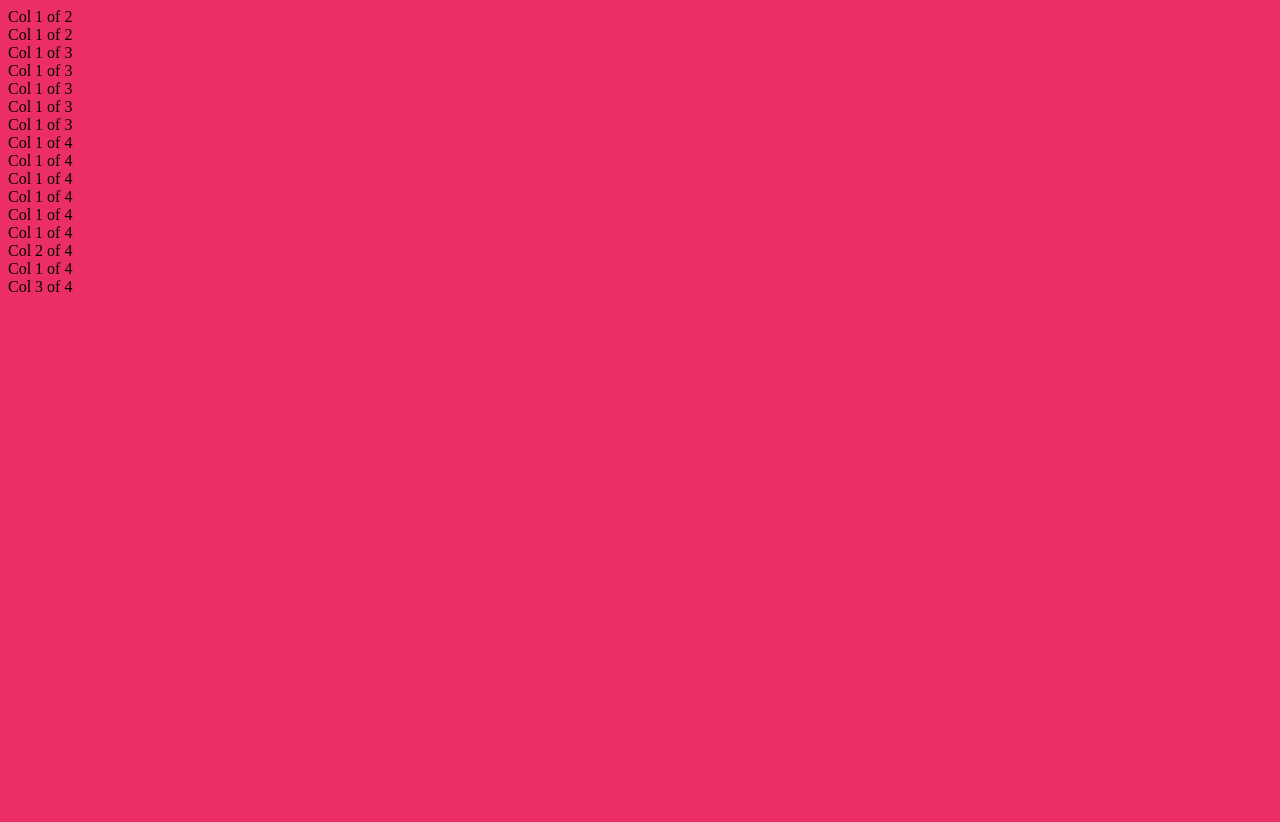
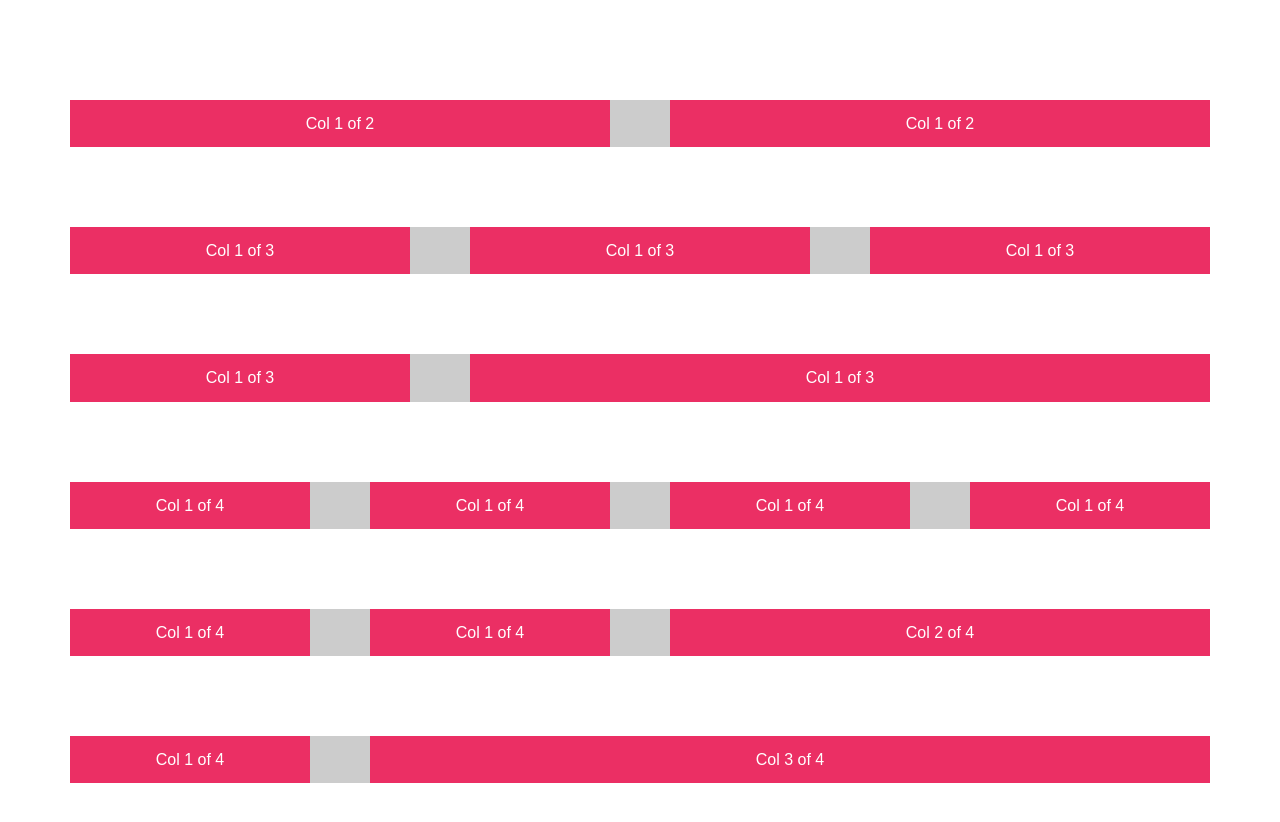
Before and after one commit to CodeIsaMystic/Grid-with-floats, a website: page app/index.html in a window 1280 px wide. Before the commit the page ends 800 px from the top, so only its background shows below. Drawn offline with Linux system fonts and the light colour scheme.

Commit message:
add grid system with calc() and float

```diff
--- a/app/index.html
+++ b/app/index.html
@@ -4,12 +4,7 @@
     <meta charset="UTF-8" />
     <meta name="viewport" content="width=device-width, initial-scale=1.0" />
 
-    <link
-      href="https://fonts.googleapis.com/css?family=Open+Sans:300,400,600"
-      rel="stylesheet"
-    />
     <link rel="stylesheet" href="css/style.css" />
-    <link rel="shortcut icon" type="image/png" href="YOURFAVICON" />
 
     <title>Title</title>
   </head>
--- /dev/null
+++ b/app/sass/abstracts/_mixins.scss
@@ -0,0 +1,7 @@
+@mixin clearfix {
+  &::after {
+    content: "";
+    display: table;
+    clear: both;
+  }
+}
--- /dev/null
+++ b/app/sass/abstracts/_variables.scss
@@ -0,0 +1,25 @@
+/* ======================
+Primary: #eb2f64
+Primary light: #FF3366
+Primary dark: #BA265D
+
+Grey light 1: #faf9f9
+Grey light 2: #f4f2f2
+Grey light 3: #f0eeee
+Grey light 4: #ccc
+
+Grey dark 1: #333
+Grey dark 2: #777
+Grey dark 3: #999
+====================== */
+
+/* =Grid */
+$grid-width: 114rem;
+$gutter-vertical: 8rem;
+$gutter-horizontal: 6rem;
+
+/*  =Colors  */
+$color-grey-dark: #999;
+$color-grey-light: #ccc;
+$color-white: #fff;
+$color-primary: #eb2f64;
--- /dev/null
+++ b/app/sass/base/_base.scss
@@ -0,0 +1,14 @@
+*, *::after, *::before {
+  margin: 0;
+  padding: 0;
+  box-sizing: inherit;
+}
+html {
+  /*  This set the font size of the site for 1rem  */
+  font-size: 62.5%;
+}
+
+body {
+  box-sizing: border-box;
+  background-color: $color-white;
+}
--- /dev/null
+++ b/app/sass/base/_typography.scss
@@ -0,0 +1,9 @@
+/* =body  */
+body {
+  font-size: 1.6rem;
+  font-family: sans-serif;
+  font-weight: 400;
+  line-height: 1.7;
+  color: $color-white;
+  //padding: 3rem;
+}
--- a/app/sass/layout/_grid.scss
+++ b/app/sass/layout/_grid.scss
@@ -0,0 +1,55 @@
+.grid-test {
+  margin-top: 10rem;
+}
+
+.row {
+  max-width: $grid-width;
+  background-color: $color-grey-light;
+  margin: 0 auto;
+  margin-bottom: $gutter-vertical;
+  text-align: center;
+
+  &:not(:last-child) {
+    margin-bottom: $gutter-vertical;
+  }
+
+  @include clearfix;
+
+/*  ^ Will select all attributes who start with "col-"  */
+  [class^="col-"] {
+    padding: 1rem;
+    float: left;
+    background-color: $color-primary;
+
+    &:not(:last-child) {
+    margin-right: $gutter-horizontal;
+    }
+  }
+
+/* calc() can do Math with all units types
+  SASS can not      &
+we do need "\#{}" to insert a SASS variable */
+  .col-1-of-2 {
+    width: calc((100% - #{$gutter-horizontal}) / 2);
+  }
+
+  .col-1-of-3 {
+     width: calc((100% - 2 * #{$gutter-horizontal}) / 3);
+  }
+
+  .col-2-of-3 {
+     width: calc( 2 * ((100% - 2 * #{$gutter-horizontal}) / 3) + #{$gutter-horizontal});
+  }
+
+  .col-1-of-4 {
+     width: calc((100% - 3 * #{$gutter-horizontal}) / 4);
+  }
+
+  .col-2-of-4 {
+     width: calc( 2 * ((100% - 3 * #{$gutter-horizontal}) / 4) + #{$gutter-horizontal});
+  }
+
+  .col-3-of-4 {
+     width: calc( 3 * ((100% - 3 * #{$gutter-horizontal}) / 4) + 2 * #{$gutter-horizontal});
+  }
+}
--- a/app/sass/main.scss
+++ b/app/sass/main.scss
@@ -1,23 +1,7 @@
+@import "abstracts/variables";
+@import "abstracts/mixins";
+
+@import "base/base";
+@import "base/typography";
+
 @import "layout/grid";
-
-
-/* ========================
-COLORS
-===========================
-Primary: #eb2f64
-Primary light: #FF3366
-Primary dark: #BA265D
-
-Grey light 1: #faf9f9
-Grey light 2: #f4f2f2
-Grey light 3: #f0eeee
-Grey light 4: #ccc
-
-Grey dark 1: #333
-Grey dark 2: #777
-Grey dark 3: #999
-*/
-
-body {
-  background-color: #fff;
-}
```
Also changed, not shown: app/package.json (+2 -13 lines), app/css/style.css, 1 other file.
